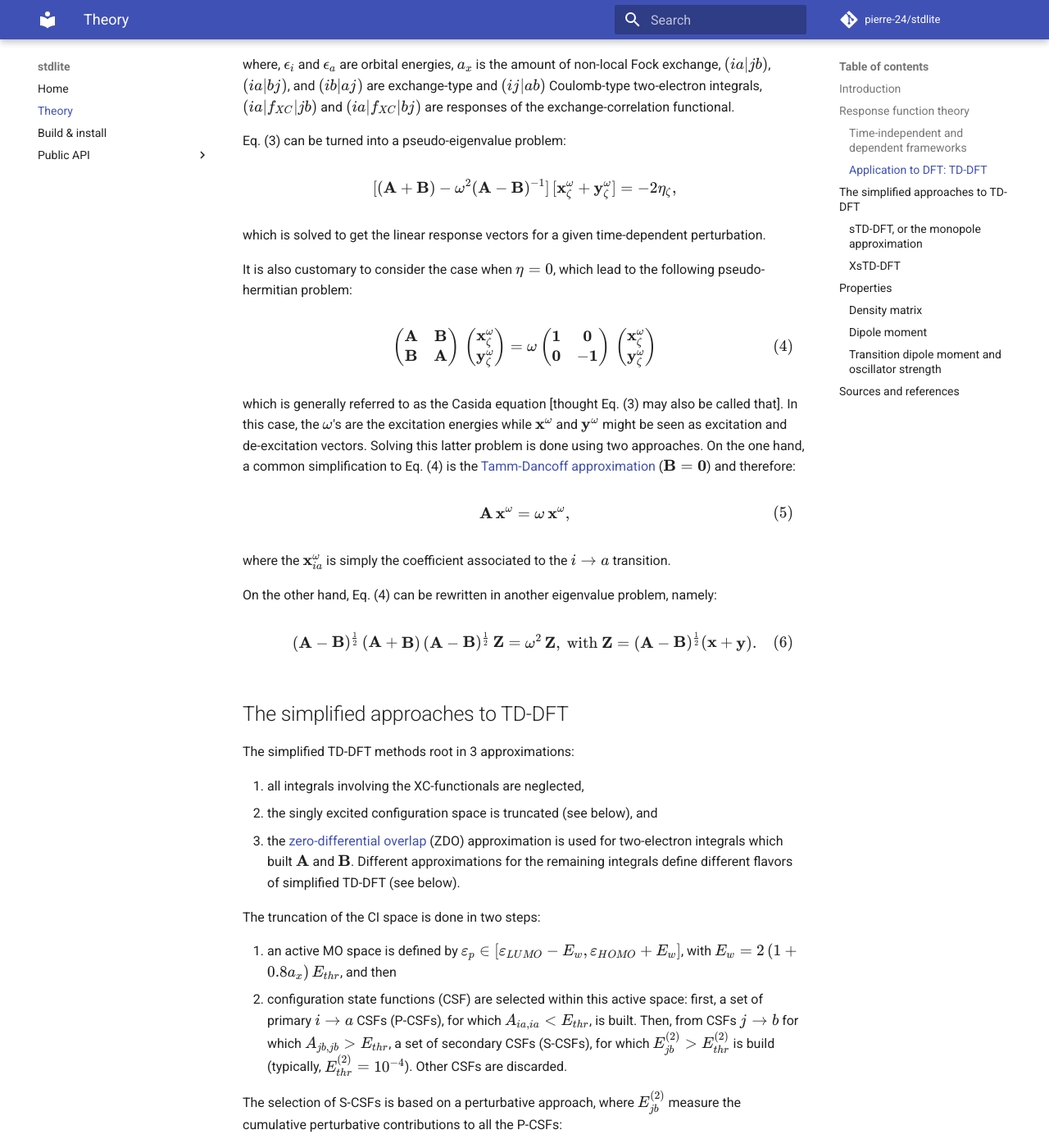
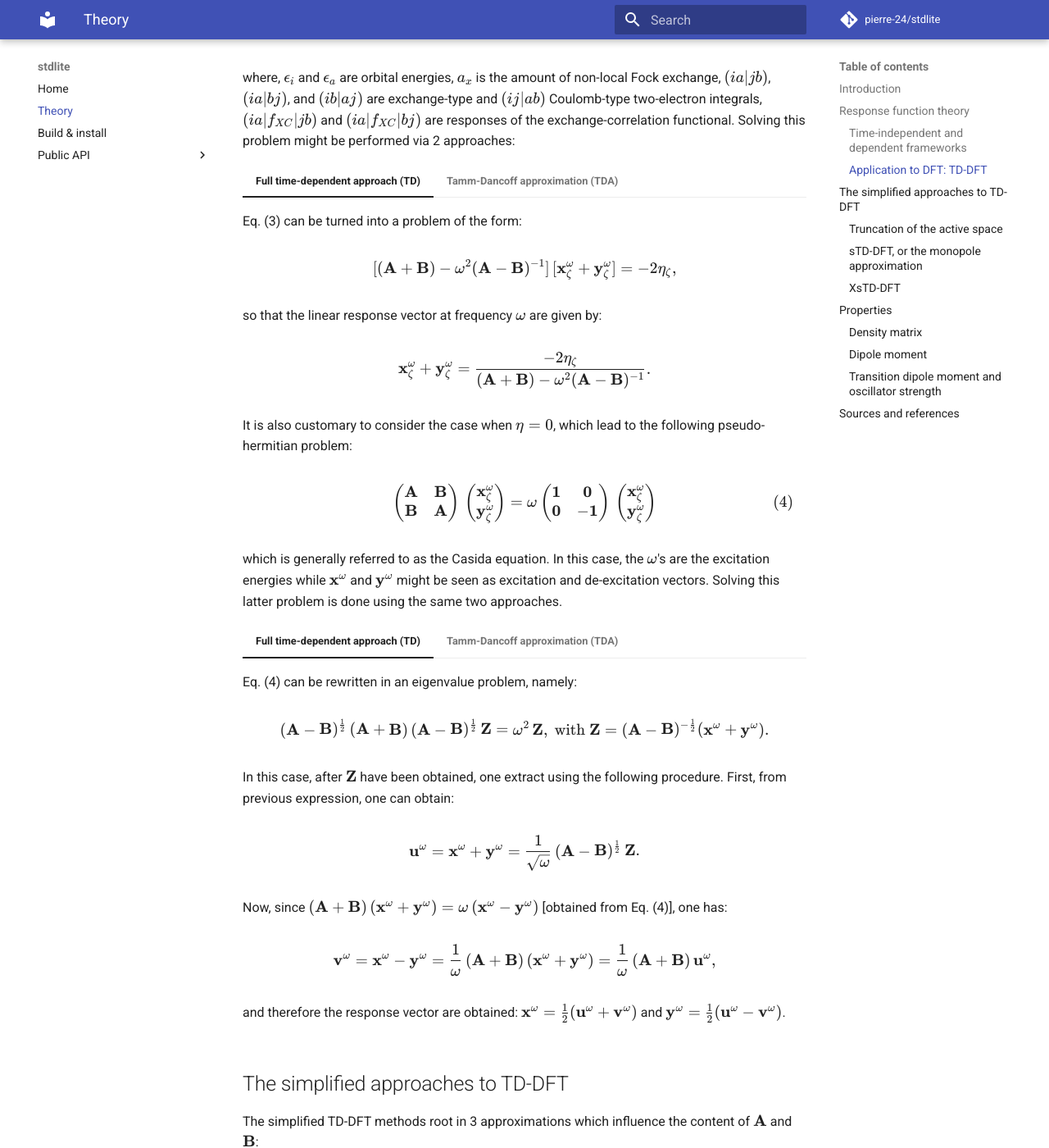
Before and after one commit to pierre-24/stdlite, an MkDocs documentation site: the page built from docs/theory.md, in a window 1280 px wide and 1400 px high, scrolled down 3250 px. Shown: the whole window at 82% size. Built offline with MkDocs 1.6.1 and Material for MkDocs 9.7.7, drawn with Linux system fonts in a browser that asks for light colours; comment, search, counter and statistics services are not loaded; some of the changed text lies outside the part shown.

Commit message:
solve full TD casida

```diff
--- a/docs/theory.md
+++ b/docs/theory.md
@@ -107,12 +108,27 @@ $$\begin{aligned}
 \end{aligned}$$
 
 where, $\epsilon_i$ and $\epsilon_a$ are orbital energies, $a_x$ is the amount of non-local Fock exchange, $(ia|jb)$, $(ia|bj)$, and $(ib|aj)$ are exchange-type and $(ij|ab)$ Coulomb-type two-electron integrals, $(ia|f_{XC}|jb)$ and $(ia|f_{XC}|bj)$ are responses of the exchange-correlation functional.
+Solving this problem might be performed via 2 approaches:
 
-Eq. (3) can be turned into a pseudo-eigenvalue problem:
+=== "Full time-dependent approach (TD)"
 
-$$[(\mathbf{A} + \mathbf{B}) - \omega^2(\mathbf{A}-\mathbf{B})^{-1}]\,[\mathbf x^\omega_\zeta + \mathbf y^\omega_\zeta] = -2\eta_\zeta,$$
+    Eq. (3) can be turned into a problem of the form:
 
-which is solved to get the linear response vectors for a given time-dependent perturbation.
+    $$[(\mathbf{A} + \mathbf{B}) - \omega^2(\mathbf{A}-\mathbf{B})^{-1}]\,[\mathbf x^\omega_\zeta + \mathbf y^\omega_\zeta] = -2\mathbf\eta_\zeta,$$
+
+    so that the linear response vector at frequency $\omega$ are given by:
+
+    $$\mathbf x^\omega_\zeta + \mathbf y^\omega_\zeta = \frac{-2\mathbf\eta_\zeta}{(\mathbf{A} + \mathbf{B}) - \omega^2(\mathbf{A}-\mathbf{B})^{-1}}.$$
+
+=== "Tamm-Dancoff approximation (TDA)"
+
+    The [Tamm-Dancoff approximation](https://doi.org/10.1016/S0009-2614(99)01149-5) ($\mathbf B = \mathbf 0$) leads to:
+
+    $$[\mathbf{A} - \omega^2\,\mathbf{A}^{-1}]\,[\mathbf x^\omega_\zeta + \mathbf y^\omega_\zeta] = -2\eta_\zeta.$$
+
+    The linear response vector at frequency $\omega$ are given by:
+
+    $$\mathbf x^\omega_\zeta + \mathbf y^\omega_\zeta = \frac{-2\mathbf\eta_\zeta}{\mathbf{A} - \omega^2\mathbf{A}^{-1}}.$$
 
 It is also customary to consider the case when $\eta = 0$, which lead to the following pseudo-hermitian problem:
 
@@ -128,32 +144,53 @@ $$\tag{4}\begin{pmatrix}
 \mathbf x_\zeta^\omega\\ \mathbf y_\zeta^\omega
 \end{pmatrix}$$
 
-which is generally referred to as the Casida equation [thought Eq. (3) may also be called that]. In this case, the $\omega$'s are the excitation energies while $\mathbf x^\omega$ and $\mathbf y^\omega$ might be seen as excitation and de-excitation vectors.
-Solving this latter problem is done using two approaches. On the one hand, a common simplification to Eq. (4) is the [Tamm-Dancoff approximation](https://doi.org/10.1016/S0009-2614(99)01149-5) ($\mathbf B = \mathbf 0$) and therefore:
+which is generally referred to as the Casida equation. In this case, the $\omega$'s are the excitation energies while $\mathbf x^\omega$ and $\mathbf y^\omega$ might be seen as excitation and de-excitation vectors.
+Solving this latter problem is done using the same two approaches.
 
-$$\tag{5}\mathbf A\,\mathbf x^\omega = \omega\,\mathbf x^\omega,$$
 
-where the $\mathbf x_{ia}^\omega$ is simply the coefficient associated to the $i \to a$ transition.
+=== "Full time-dependent approach (TD)"
 
-On the other hand, Eq. (4) can be rewritten in another eigenvalue problem, namely:
+    Eq. (4) can be rewritten in an eigenvalue problem, namely:
 
-$$\tag{6}(\mathbf{A}-\mathbf{B})^\frac{1}{2}\,(\mathbf{A}+\mathbf{B})\,(\mathbf{A}-\mathbf{B})^\frac{1}{2}\,\mathbf{Z} = \omega^2\,\mathbf{Z}, \text{ with } \mathbf{Z} = (\mathbf{A}-\mathbf{B})^\frac{1}{2} (\mathbf x + \mathbf y).$$
+    $$(\mathbf{A}-\mathbf{B})^\frac{1}{2}\,(\mathbf{A}+\mathbf{B})\,(\mathbf{A}-\mathbf{B})^\frac{1}{2}\,\mathbf{Z} = \omega^2\,\mathbf{Z}, \text{ with } \mathbf{Z} = (\mathbf{A}-\mathbf{B})^{-\frac{1}{2}} (\mathbf x^\omega + \mathbf y^\omega).$$
+
+    In this case, after $\mathbf Z$ have been obtained, one extract using the following procedure. First, from previous expression, one can obtain:
+
+    $$ \mathbf u^\omega = \mathbf x^\omega + \mathbf y^\omega = \frac{1}{\sqrt\omega}\,(\mathbf A-\mathbf B)^\frac{1}{2}\,\mathbf Z.$$
+
+    Now, since $(\mathbf A + \mathbf B)\,(\mathbf x^\omega+\mathbf y^\omega) = \omega\,(\mathbf x^\omega-\mathbf y^\omega)$ [obtained from Eq. (4)], one has:
+
+    $$\mathbf v^\omega = \mathbf x^\omega-\mathbf y^\omega = \frac{1}{\omega}\,(\mathbf A + \mathbf B)\,(\mathbf x^\omega+\mathbf y^\omega)  = \frac{1}{\omega}\,(\mathbf A + \mathbf B)\,\mathbf u^\omega,$$
+
+    and therefore the response vector are obtained: $\mathbf x^\omega = \frac{1}{2}(\mathbf u^\omega + \mathbf v^\omega)$ and $\mathbf y^\omega = \frac{1}{2}(\mathbf u^\omega - \mathbf v^\omega)$.
+
+=== "Tamm-Dancoff approximation (TDA)"
+
+    Using TDA leads to a simplified expression and a true eigenvalue problem:
+
+    $$\mathbf A\,\mathbf x^\omega = \omega\,\mathbf x^\omega,$$
+
+    where the $\mathbf x^\omega$ contains the coefficient associated to each $i \to a$ transition (see [below](#transition-dipole-moment-and-oscillator-strength)).
 
 ## The simplified approaches to TD-DFT
 
-The simplified TD-DFT methods root in 3 approximations:
+The simplified TD-DFT methods root in 3 approximations which influence the content of $\mathbf A$ and $\mathbf B$:
 
-1. all integrals involving the XC-functionals are neglected,
+1. all integrals involving the XC-functionals are neglected (referred to as the [random phase approximation (RPA)](https://en.wikipedia.org/wiki/Random_phase_approximation) approach),
 2. the singly excited configuration space is truncated (see below), and
 3. the [zero-differential overlap](https://en.wikipedia.org/wiki/Zero_differential_overlap) (ZDO) approximation is used for two-electron integrals which built $\mathbf A$ and $\mathbf B$. Different approximations for the remaining integrals define different flavors of simplified TD-DFT (see below).
 
-The truncation of the CI space is done in two steps:
+Then, using those approximated $\mathbf A'$ and $\mathbf B'$ matrices, the linear response or Casida equations presented above are solved.
 
-1. an active MO space is defined by $\varepsilon_p \in [\varepsilon_{LUMO}-E_{w}, \varepsilon_{HOMO}+E_{w}]$, with $E_w = 2\,(1+0.8a_x)\,E_{thr}$, and then
-2. configuration state functions (CSF) are selected within this active space: first, a set of primary $i\to a$ CSFs (P-CSFs), for which $A_{ia,ia} < E_{thr}$, is built.
-   Then, from CSFs $j\to b$ for which $A_{jb,jb} > E_{thr}$, a set of secondary CSFs (S-CSFs), for which $E^{(2)}_{jb} > E^{(2)}_{thr}$ is build (typically, $E^{(2)}_{thr} = 10^{-4}$). Other CSFs are discarded.
+### Truncation of the active space
 
-The selection of S-CSFs is based on a perturbative approach, where $E^{(2)}_{jb}$ measure the cumulative perturbative contributions to all the P-CSFs:
+The truncation of the CI space is done in three steps:
+
+1. An active MO space is defined by $\varepsilon_p \in [\varepsilon_{LUMO}-E_{w}, \varepsilon_{HOMO}+E_{w}]$, with $E_w = 2\,(1+0.8a_x)\,E_{thr}$.
+2. From this active space, primary $i\to a$ configuration state functions (P-CSFs) are selected, for which $A_{ia,ia} < E_{thr}$.
+3. Then, from CSFs $j\to b$ for which $A_{jb,jb} > E_{thr}$, a set of secondary CSFs (S-CSFs), for which $E^{(2)}_{jb} > E^{(2)}_{thr}$ is build (typically, $E^{(2)}_{thr} = 10^{-4}$). Other CSFs are discarded.
+
+The selection of S-CSFs is based on a perturbative approach, where $E^{(2)}_{jb}$ measure the cumulative perturbative contributions of a given S-CSF $j\to b$ to all the P-CSFs:
 
 $$E^{(2)}_{jb} = \sum_{ia}^{\text{P-CSFs}} \frac{|A_{ia,jb}|^2}{A_{jb,jb}-A_{ia,ia}}.$$
 
@@ -165,7 +202,7 @@ $$(ia|jb) \approx (ia|jb)' = \sum_{AB}^N q_A^{ia}\,q_B^{jb}(AA|BB), \text{ with
 
 where the $q_{ia}^A$'s are the transition charges on atom A, computed using Löwdin orthogonalized LCAO coefficients, $C^\perp_{i\mu} = \sum_\nu C_{i\nu}\,S^{1/2}_{\nu\mu}$.
 
-??? note "Application of the ZDO approximation"
+??? note "Details of the application of the ZDO approximation"
 
     Starting from the definition of a 4-center integral:
 
@@ -263,7 +300,7 @@ $$\vec\mu_e = \sum^{MO}_p n_p\,D^{MO}_{pp}.$$
 
 ### Transition dipole moment and oscillator strength
 
-The transition dipole moment (in the dipole length formalism) for excitation $\wp$, associated with response vectors $\mathbf x_{\wp}^\omega$ and $\mathbf y_{\wp}^\omega$ is given by:
+The transition dipole moment (in the dipole length formalism) for excitation $\wp$, associated with energy $\omega$ and response vectors $\mathbf x_{\wp}^\omega$ and $\mathbf y_{\wp}^\omega$ is given by:
 
 $$\vec{\mu}_{0\wp} =  \sqrt{2}\,\sum_{ia}^{CFS} D^{MO}_{ia}\,(x^\omega_{\wp,ia}+y^\omega_{\wp,ia}),$$
 
@@ -276,6 +313,7 @@ $$f_{0\wp} = \frac{2}{3}\,\Delta E_{0\wp}\,|\vec\mu_{0\wp}|^2.$$
 
 + J. Toulouse, [Introduction to the calculation of molecular properties by response theory](https://www.lct.jussieu.fr/pagesperso/toulouse/enseignement/molecular_properties.pdf) (last consultation: January 2023).
 + E. Fromager, [Linear response time-dependent density functional theory](https://quantique.u-strasbg.fr/lib/exe/fetch.php?media=fr:pageperso:ef:lecture_rctf_tddft_e_fromager.pdf)  (last consultation: January 2023).
++ G. P. Chen, V. K. Voora, M. M. Agee, S. G. Balasubramani, and F. Furche, Random-Phase Approximation Methods. *Annu. Rev. Phys. Chem.* **2017**, 68, 421 ([10.1146/annurev-physchem-040215-112308](https://doi.org/10.1146/annurev-physchem-040215-112308))
 + M. E. Casida, Time-Dependent Density Functional Response Theory for Molecules. In D. E. Chong (ed.), *Recent Advances in Density Functional Methods*. World Scientific, **1995** ([10.1142/9789812830586_0005](https://doi.org/10.1142/9789812830586_0005)).
 + S. Hirata, M. Head-Gordon, Time-dependent density functional theory within the Tamm–Dancoff approximation. *Chem. Phys. Lett.*, **1999**, 314, 291 ([10.1016/S0009-2614(99)01149-5](https://doi.org/10.1016/S0009-2614(99)01149-5))
 + S. Löffelsender, P. Beaujean, M. de Wergifosse, Simplified quantum chemistry methods to evaluate non-linear optical properties of large systems. *WIREs Comput. Mol. Sci.* **2023**, 2023, e1695 ([10.1002/wcms.1695](https://dx.doi.org/10.1002/wcms.1695)).
--- a/mkdocs.yaml
+++ b/mkdocs.yaml
@@ -23,6 +23,7 @@ theme:
   custom_dir: docs/overrides
   features:
     - navigation.indexes
+    - content.tabs.link
 
 extra_css:
   - stylesheets/doxide.css
@@ -44,6 +45,8 @@ markdown_extensions:
       check_paths: true
   - pymdownx.details
   - pymdownx.superfences
+  - pymdownx.tabbed:
+      alternate_style: true
   - pymdownx.arithmatex:
       generic: true
   - pymdownx.emoji:
```
Also changed, not shown: other parts of docs/theory.md (+2 -1 lines), 3 other files.
